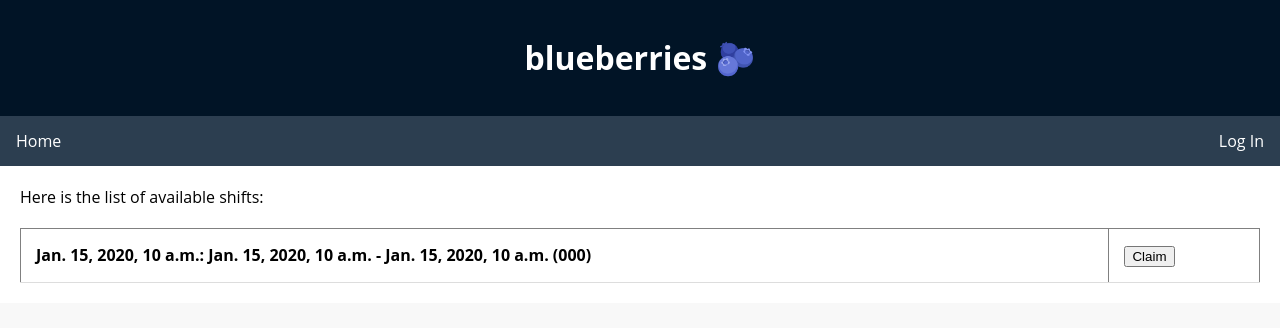
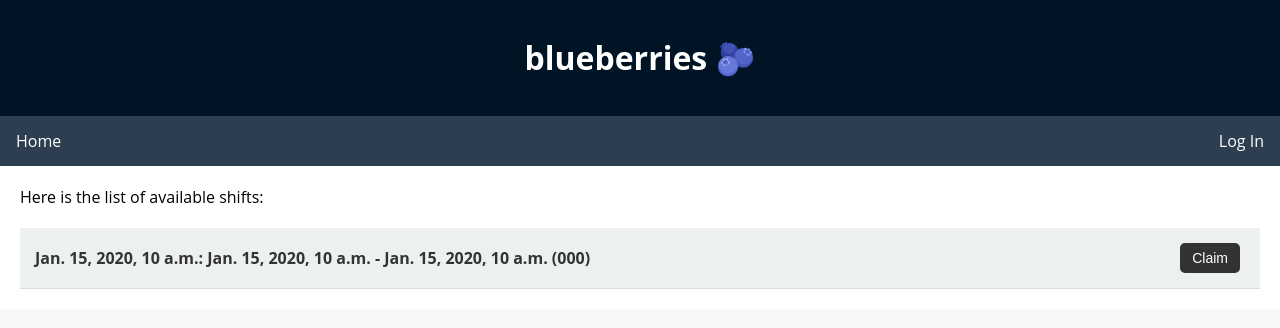
Before and after one commit to colinscott3488/ICS4UWeb, a Django app: template templates/marketplace.html in a window 1280 px wide. Shown: the top 328 px of the page. Run offline with Django 4.2, Linux system fonts and the light colour scheme; the template is opened without the code that fills it: most values are stand-ins (such as "Sample title", 1, 10 or a date in 2020); lists and menus that the app fills with data are empty.

Commit message:
95% done, just needs a bit of testing :) 	modified:   db.sqlite3 	modified:   schedule/__pycache__/views.cpython-312.pyc 	modified:   schedule/views.py 	modified:   templates/base.html 	modified:   templates/marketplace.html 	modified:   templates/scheduleuser.html

```diff
--- a/schedule/views.py
+++ b/schedule/views.py
@@ -99,7 +99,6 @@ def userWeek(request):
     <tr><td class="mon">{weekView[0].strftime("%A %b %-d")}</td><td class="tue">{weekView[1].strftime("%A %b %-d")}</td><td class="wed">{weekView[2].strftime("%A %b %-d")}</td><td class="thu">{weekView[3].strftime("%A %b %-d")}</td><td class="fri">{weekView[4].strftime("%A %b %-d")}</td><td class="sat">{weekView[5].strftime("%A %b %-d")}</td><td class="sun">{weekView[6].strftime("%A %b %-d")}</td></tr>
     <tr><td class="mon">{dbEvent[0]}</td><td class="tue">{dbEvent[1]}</td><td class="wed">{dbEvent[2]}</td><td class="thu">{dbEvent[3]}</td><td class="fri">{dbEvent[4]}</td><td class="sat">{dbEvent[5]}</td><td class="sun">{dbEvent[6]}</td></tr>
     <tr><td class="mon">{jobCode[0]}</td><td class="tue">{jobCode[1]}</td><td class="wed">{jobCode[2]}</td><td class="thu">{jobCode[3]}</td><td class="fri">{jobCode[4]}</td><td class="sat">{jobCode[5]}</td><td class="sun">{jobCode[6]}</td></tr>
-    </table>
     '''
     repeated = True
     return render(request, 'scheduleuser.html', {'cal': week})
@@ -176,6 +175,8 @@ def scheduleEdit(request):
         selectedShift = Schedule.objects.filter(user=userList, dateStarting=weekDate + datetime.timedelta(days=int(daySelected)))
         if startShift == '' and endShift == '' and selectedJob == '':
             for x in selectedShift:
+                if x.jobCode == "called off":
+                    return HttpResponseRedirect("/design/userfound")
                 addMarketplace = ShiftMarketplace()
                 addMarketplace.jobCode = x.jobCode
                 addMarketplace.startTime = x.startTime
--- a/templates/base.html
+++ b/templates/base.html
@@ -73,6 +73,19 @@
             font-weight: bold;
         }
 
+        .shiftinfo {
+            text-align: left;
+            color: #333;
+            background-color: #ecf0f1;
+        }
+
+        .claimshift {
+            text-align: right;
+            padding-right: 20px;
+            color: #333;
+            background-color: #ecf0f1;
+        }
+
         .mon, .mon2 {
             text-align: center;
             color: #333;
@@ -222,6 +193,26 @@
             color: #ffffff;
         }
 
+        .button-shifts button {
+            display: inline-block;
+            padding: 5px 10px;
+            font-size: 14px;
+            text-align: center;
+            text-decoration: none;
+            background-color: #333;
+            color: #ffffff;
+            border: 2px solid #333;
+            border-radius: 5px;
+            cursor: pointer;
+            transition: background-color 0.3s ease, color 0.3s ease;
+            margin: 0px;
+        }
+
+        .button-shifts button:hover {
+            background-color: #1a242b;
+            color: #ffffff;
+        }
+
     </style>
 
 </head>
--- a/templates/marketplace.html
+++ b/templates/marketplace.html
@@ -11,7 +11,8 @@
 {% endif %}
 <body>
 
-    <table border="1">
+    <table cellpadding="0" cellspacing="10" class="month">
+
       <tbody>
             Here is the list of available shifts:
       </tbody>
@@ -19,15 +20,14 @@
       <thead>
         {% for x in items %}
             <tr>
-                <th>{{ x.dateStarting }}: {{ x.startTime }} - {{ x.endTime }} ({{ x.jobCode }})</th>
-                <th>
-                    <form method="post" action="{% url 'claimshift' %}">
+                <th class="shiftinfo">{{ x.dateStarting }}: {{ x.startTime }} - {{ x.endTime }} ({{ x.jobCode }})</th>
+                <th class="claimshift">
+                    <form method="post" class="button-shifts" action="{% url 'claimshift' %}">
                         {% csrf_token %}
                         <input type="hidden" name="shift" value="{{ x.shiftID }}"/>
                         <button type="submit">Claim</button>
                     </form>
                 </th>
-                <!-- Add more column headers as needed -->
             </tr>
         {% endfor %}
       </thead>
```
Also changed, not shown: other parts of templates/base.html (+0 -42 lines), templates/scheduleuser.html (+7 -8 lines), db.sqlite3.
